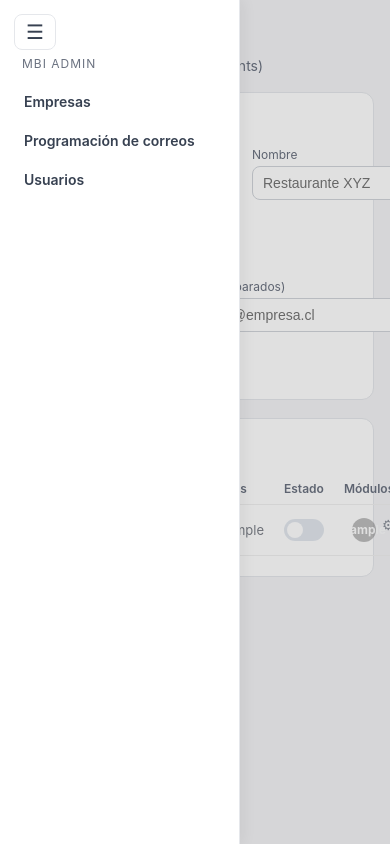
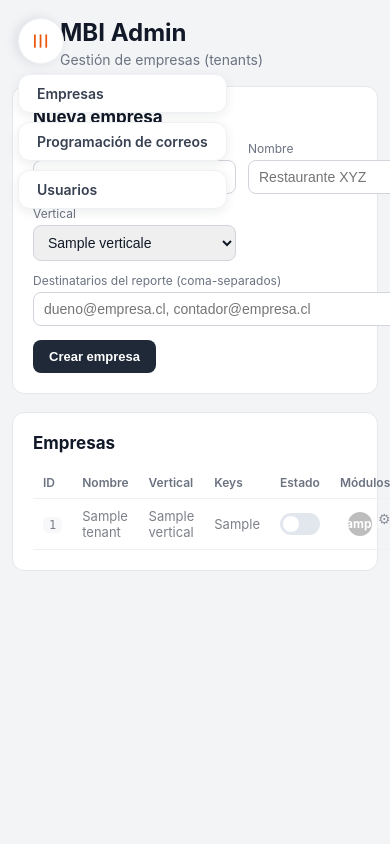
Before and after one commit to rodrigomartinez70/business-ai, a FastAPI app: template api/src/admin/templates/index.html in a window 390 px wide, after a click that opens the changed part; the page is wider, and only the part inside the window is pictured. Run offline with FastAPI, Linux system fonts and the light colour scheme; the template is opened without the code that fills it: most values are stand-ins (such as "Sample title", 1, 10 or a date in 2020); parts of the project's set-up code (start-up, migrations or seed data) failed here and were passed over; some libraries are stand-ins or nearby versions.

Commit message:
style(admin): menú flotante (pills) responsive, sin panel/fondo, acento naranja
Reemplaza el drawer sólido por un FAB ☰ + pills flotantes con sombra suave que
aparecen sin oscurecer ni tapar el contenido (backdrop transparente que solo
cierra al clickear afuera). Selección en naranja (#f97316) en vez de azul.
Micro-interacciones (hover, fade/scale) y media query responsive.

Co-Authored-By: Claude Opus 4.8 <noreply@anthropic.com>

```diff
--- a/api/src/admin/templates/_head.html
+++ b/api/src/admin/templates/_head.html
@@ -6,23 +6,33 @@
   body{background:#f3f4f6;margin:0;color:#111827;}
   .wrap{max-width:920px;margin:0 auto;padding:24px 16px;}
   header h1{margin:0;font-size:24px;} header p{margin:4px 0 0;color:#6b7280;font-size:14px;}
-  /* Menú lateral izquierdo colapsable (CSS puro, checkbox-hack) — sin fondo de color */
+  /* Menú flotante (FAB + pills) — sin panel ni fondo que tape el contenido */
   .menu-toggle{display:none;}
-  .menu-btn{position:fixed;top:14px;left:14px;z-index:40;cursor:pointer;font-size:20px;
-        background:#fff;border:1px solid #e5e7eb;border-radius:8px;padding:3px 11px;color:#374151;line-height:1.4;}
-  .menu-btn:hover{background:#f3f4f6;}
-  .menu-overlay{position:fixed;inset:0;background:rgba(0,0,0,.12);z-index:35;display:none;}
+  .menu-btn{position:fixed;top:18px;left:18px;z-index:40;cursor:pointer;width:44px;height:44px;
+        border-radius:50%;background:#fff;border:1px solid #eef0f3;color:#374151;font-size:18px;
+        display:flex;align-items:center;justify-content:center;
+        box-shadow:0 3px 12px rgba(17,24,39,.10);transition:transform .2s, box-shadow .2s;}
+  .menu-btn:hover{box-shadow:0 6px 18px rgba(17,24,39,.16);}
+  .menu-toggle:checked ~ .menu-btn{transform:rotate(90deg);color:#ea580c;}
+  /* Backdrop invisible: cierra al clickear afuera, sin oscurecer nada */
+  .menu-overlay{position:fixed;inset:0;background:transparent;z-index:38;display:none;}
   .menu-toggle:checked ~ .menu-overlay{display:block;}
-  .side-menu{position:fixed;top:0;left:-280px;width:240px;height:100%;background:#fff;
-        z-index:38;transition:left .25s ease;padding:56px 14px;box-sizing:border-box;
-        border-right:1px solid #e5e7eb;box-shadow:3px 0 14px rgba(0,0,0,.06);}
-  .menu-toggle:checked ~ .side-menu{left:0;}
-  .side-menu-title{color:#6b7280;font-size:12px;text-transform:uppercase;letter-spacing:1px;margin:0 8px 12px;}
-  .side-menu a{display:block;color:#374151;padding:10px 10px;text-decoration:none;border-radius:8px;
-        font-size:14px;font-weight:600;margin:2px 0;}
-  .side-menu a:hover{background:#f3f4f6;}
-  .side-menu a.on{background:#eff6ff;color:#2563eb;}
-  .wrap header{padding-left:44px;}   /* deja lugar al botón ☰ arriba-izquierda */
+  .menu-items{position:fixed;top:74px;left:18px;z-index:39;display:flex;flex-direction:column;gap:9px;
+        opacity:0;transform:translateY(-8px) scale(.98);pointer-events:none;
+        transition:opacity .18s ease, transform .18s ease;}
+  .menu-toggle:checked ~ .menu-items{opacity:1;transform:translateY(0) scale(1);pointer-events:auto;}
+  .menu-items a{background:#fff;border:1px solid #eef0f3;border-radius:12px;padding:10px 18px;
+        text-decoration:none;color:#374151;font-size:14px;font-weight:600;white-space:nowrap;
+        box-shadow:0 3px 12px rgba(17,24,39,.08);transition:transform .15s, box-shadow .15s;}
+  .menu-items a:hover{transform:translateX(4px);box-shadow:0 5px 16px rgba(17,24,39,.14);}
+  .menu-items a.on{background:#f97316;color:#fff;border-color:#f97316;
+        box-shadow:0 5px 16px rgba(249,115,22,.40);}
+  .wrap header{padding-left:54px;}   /* deja lugar al botón flotante */
+  @media (max-width:560px){
+    .wrap{padding:18px 12px;} .wrap header{padding-left:48px;}
+    table.dt th,table.dt td{padding:6px 6px;font-size:12px;}
+    form .grid{grid-template-columns:1fr;}
+  }
   .card{background:#fff;border:1px solid #e5e7eb;border-radius:12px;padding:20px;margin:18px 0;}
   .card h2{margin:0 0 14px;font-size:17px;}
   form .grid{display:grid;grid-template-columns:1fr 1fr;gap:12px;}
--- a/api/src/admin/templates/_menu.html
+++ b/api/src/admin/templates/_menu.html
@@ -2,12 +2,11 @@
 <input type="checkbox" id="menu-toggle" class="menu-toggle">
 <label for="menu-toggle" class="menu-btn" title="Menú">&#9776;</label>
 <label for="menu-toggle" class="menu-overlay"></label>
-<nav class="side-menu">
-  <div class="side-menu-title">MBI Admin</div>
+<div class="menu-items">
   <a href="/admin"
      class="{{ 'on' if path == '/admin' or path.startswith('/admin/tenants') else '' }}">Empresas</a>
   <a href="/admin/schedules"
      class="{{ 'on' if path.startswith('/admin/schedules') else '' }}">Programación de correos</a>
   <a href="/admin/usuarios"
      class="{{ 'on' if path.startswith('/admin/usuarios') else '' }}">Usuarios</a>
-</nav>
+</div>
```
